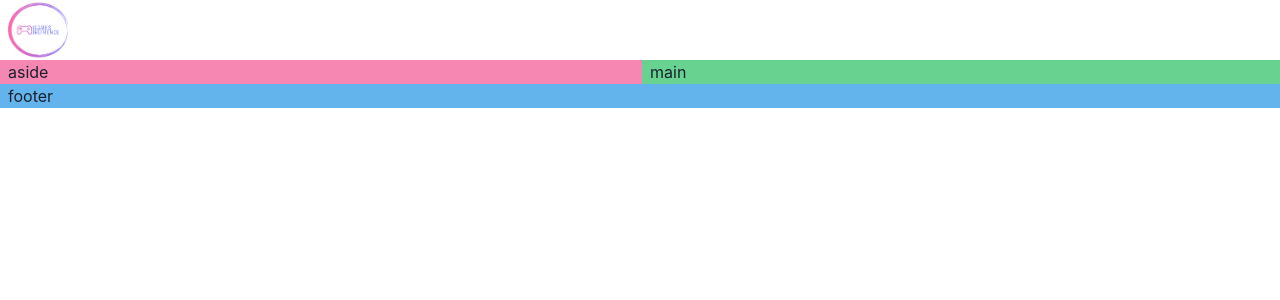
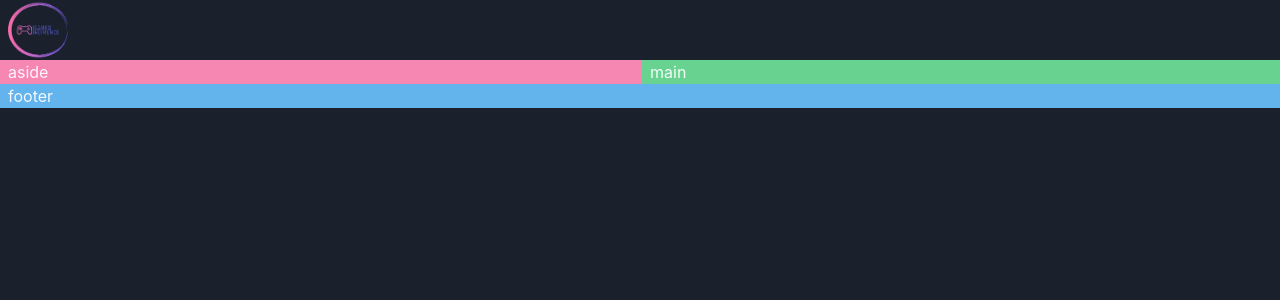
Before and after one commit to Abderyett/games-refrence, a React (Vite) app: page / in a window 1280 px wide. Shown: the top 300 px of the page. Built offline with nearby package versions, Linux system fonts and the light colour scheme.

Commit message:
implement dark mode

```diff
--- /dev/null
+++ b/src/components/theme.ts
@@ -0,0 +1,12 @@
+import { extendTheme, type ThemeConfig } from '@chakra-ui/react';
+
+// 2. Add your color mode config
+const config: ThemeConfig = {
+	initialColorMode: 'dark',
+	useSystemColorMode: false,
+};
+
+// 3. extend the theme
+const theme = extendTheme({ config });
+
+export default theme;
--- a/src/main.tsx
+++ b/src/main.tsx
@@ -1,11 +1,13 @@
 import React from 'react';
 import ReactDOM from 'react-dom/client';
 import App from './App.tsx';
-import { ChakraProvider } from '@chakra-ui/react';
+import { ChakraProvider, ColorModeScript } from '@chakra-ui/react';
+import theme from './components/theme.ts';
 
 ReactDOM.createRoot(document.getElementById('root') as HTMLElement).render(
 	<React.StrictMode>
-		<ChakraProvider>
+		<ChakraProvider theme={theme}>
+			<ColorModeScript initialColorMode={theme.config.initialColorMode} />
 			<App />
 		</ChakraProvider>
 	</React.StrictMode>
```
